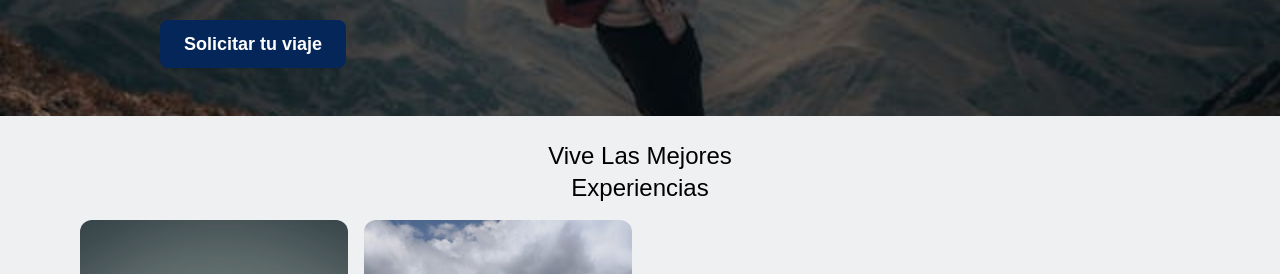
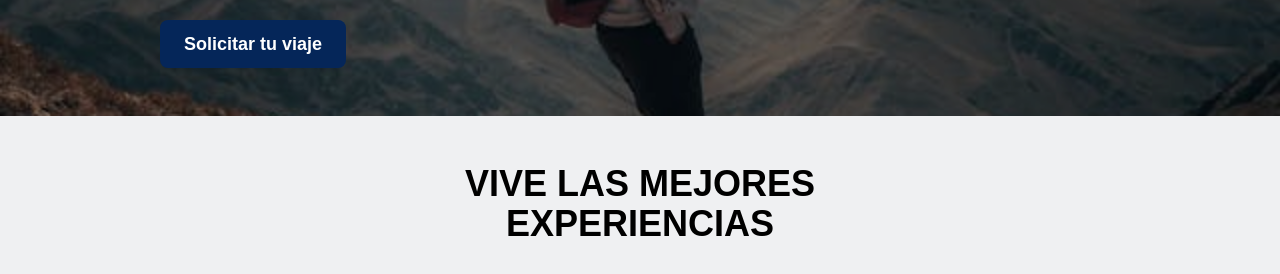
Before and after one commit to harvepq/destello, a Next.js app: page / in a window 1280 px wide. Shown: the part 684-958 px from the top of the page. Built offline with nearby package versions, Linux system fonts and the light colour scheme; a web font is replaced by a local one.

Commit message:
Add text format into blog list section

```diff
--- a/app/page.tsx
+++ b/app/page.tsx
@@ -23,8 +23,8 @@ export default function Home() {
       </div>
 
       {/* Blog Section */}
-      <section className="px-4 py-6 bg-[#EFF0F2] lg:px-20">
-        <h2 className="text-2xl text-center mb-4">
+      <section className="px-4 py-6 bg-[#EFF0F2] lg:px-20 lg:py-12">
+        <h2 className="text-2xl text-center mb-4 uppercase font-bold lg:text-4xl lg:mb-8">
           Vive Las Mejores
           <br />
           Experiencias
```
